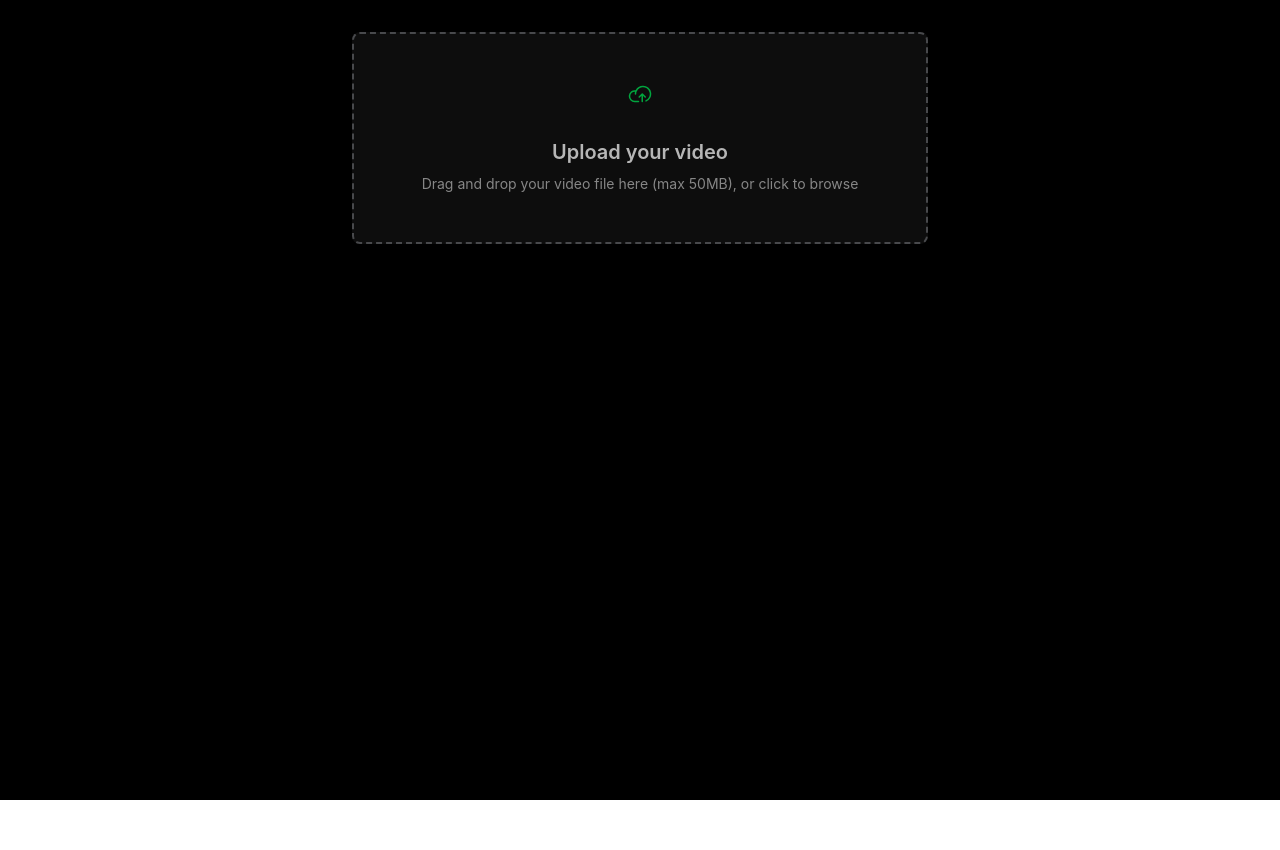
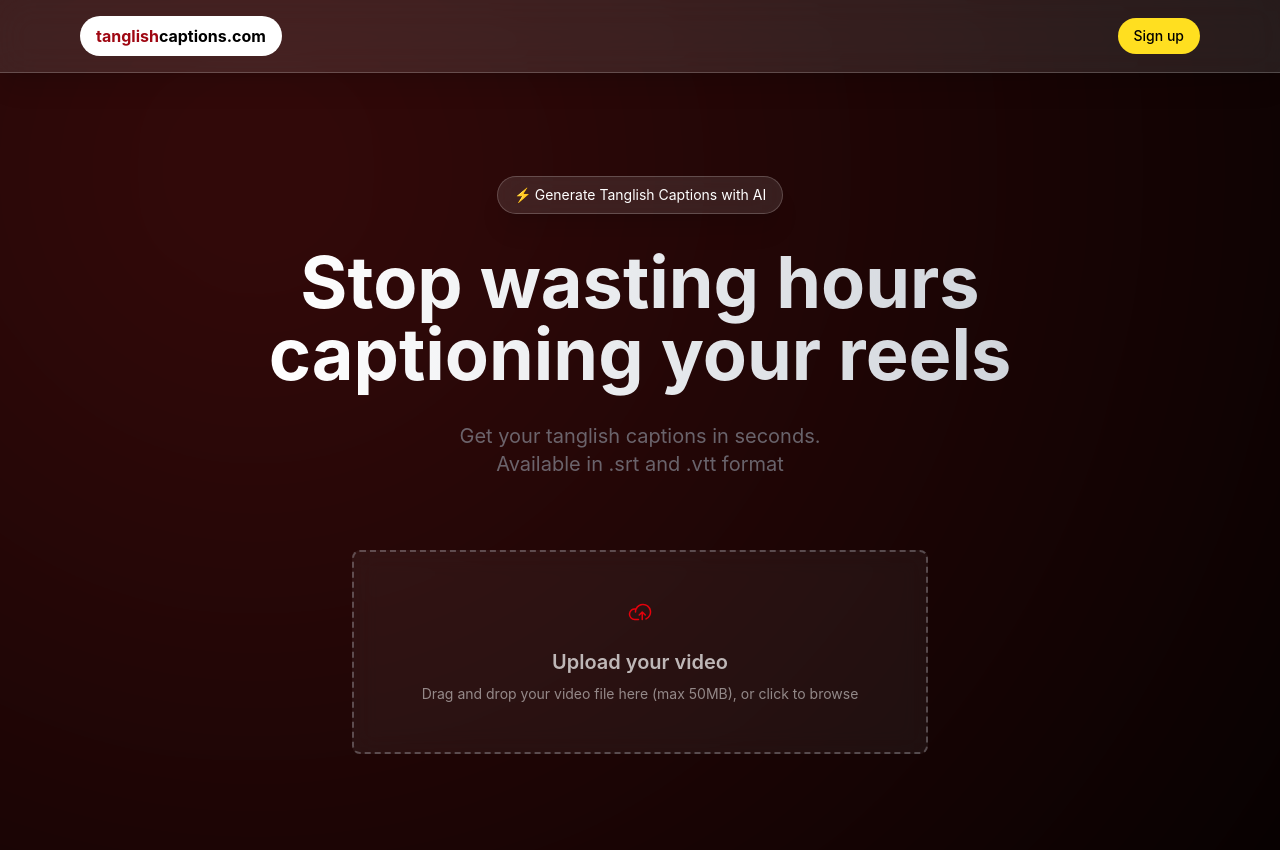
Before and after one commit to remotion-dev/template-next-app-dir-tailwind, a Next.js app: page / in a window 1280 px wide. Before the commit the page ends 800 px from the top, so only its background shows below. Built offline with nearby package versions, Linux system fonts and the light colour scheme; what @remotion/paths, @remotion/shapes would draw is missing.

Commit message:
decent website brewing tbh

```diff
--- a/src/app/layout.tsx
+++ b/src/app/layout.tsx
@@ -1,16 +1,16 @@
 import "../../styles/global.css";
-import { Metadata, Viewport } from "next";
+import { Metadata, } from "next";
 
 export const metadata: Metadata = {
-  title: "Remotion and Next.js",
-  description: "Remotion and Next.js",
+  title: "Tanglish Captions",
+  description: "Get your captions in Tanglish",
 };
 
-export const viewport: Viewport = {
-  width: "device-width",
-  initialScale: 1,
-  maximumScale: 1,
-};
+// export const viewport: Viewport = {
+//   width: "device-width",
+//   initialScale: 1,
+//   maximumScale: 1,
+// };
 
 export default function RootLayout({
   children,
--- a/src/app/page.tsx
+++ b/src/app/page.tsx
@@ -16,7 +16,9 @@ import { RenderControls } from "../components/RenderControls";
 import { Spacing } from "../components/Spacing";
 import { Tips } from "../components/Tips";
 import { Main } from "../remotion/MyComp/Main";
-import FileDrop from "../components/FileUploader"; // Adjust path based on where your uploader is located
+// import FileDrop from "../components/FileUploader"; // Adjust path based on where your uploader is located
+import Hero from "../components/Hero";
+import Nav from "../components/Navbar";
 
 const Home: NextPage = () => {
   const [uploadedURL, setUploadedURL] = useState<string | null>(null);
@@ -54,7 +56,7 @@ const Home: NextPage = () => {
 
 
   return (
-    <div className="min-h-screen bg-black text-white p-4">
+    <div className="min-h-screen  text-white">
       {(uploadedURL && flag) ? (
         <div className="max-w-screen-md m-auto mb-5">
         <div className="overflow-hidden rounded-geist shadow-[0_0_200px_rgba(0,0,0,0.15)] mb-10 mt-16">
@@ -81,7 +83,11 @@ const Home: NextPage = () => {
         <Tips />
       </div>
       ) : (
-        <FileDrop onUploadComplete={(url) => setUploadedURL(url)} />
+        // <FileDrop onUploadComplete={(url) => setUploadedURL(url)} />
+        <>
+        <Nav />
+        <Hero />
+        </>
       )}
     </div>
   );
--- a/src/components/FileUploader.tsx
+++ b/src/components/FileUploader.tsx
@@ -109,15 +109,15 @@ export default function FileDrop({ onUploadComplete }: { onUploadComplete: (url:
       <div
         className={`relative w-full max-w-xl text-black rounded-lg border-2 border-dashed p-8 flex flex-col items-center justify-center transition-all
           backdrop-blur-md cursor-pointer
-          ${isDragging ? "border-green-400 bg-yellow-100/20" : "border-gray-300/30 bg-white/5"}`}
+          ${isDragging ? "border-red-400 bg-yellow-100/20" : "border-gray-300/30 bg-white/5"}`}
         onDragOver={handleDragOver}
         onDragLeave={handleDragLeave}
         onDrop={handleDrop}
         onClick={handleClick}
       >
         <div className="relative z-10 flex flex-col items-center text-center">
-          <div className="mb-4 rounded-full p-4">
-            <CloudArrowUp className="h-6 w-6 text-green-600" />
+          <div className="mb-2 rounded-full p-4">
+            <CloudArrowUp className="h-6 w-6 text-red-600" />
           </div>
           <h3 className="mb-2 text-xl font-semibold text-white/70">
             {file ? "File ready to submit" : "Upload your video"}
--- /dev/null
+++ b/src/components/Hero.tsx
@@ -0,0 +1,70 @@
+"use client";
+
+// import { useEffect, useRef } from 'react';
+import FileUploader from './FileUploader';
+
+export default function Hero() {
+  // const orbitRef = useRef<HTMLDivElement>(null);
+
+  // useEffect(() => {
+  //   const animate = () => {
+  //     if (!orbitRef.current) return;
+
+  //     const time = Date.now() * 0.001;
+  //     const x = Math.sin(time * 0.3) * 20;
+  //     const y = Math.cos(time * 0.2) * 20;
+
+  //     orbitRef.current.style.transform = `translate(${x}%, ${y}%)`;
+  //     console.log("x and y",x,y)
+  //     requestAnimationFrame(animate);
+  //   };
+
+  //   animate();
+  // }, []);
+
+  return (
+    <div className="relative min-h-screen w-full overflow-hidden bg-black">
+      {/* Animated Background Gradient */}
+      <div
+        // ref={orbitRef}
+        className="absolute translate-x-[5] translate-y-2 -left-1/4 -top-1/4 h-[150%] w-[150%] "
+        style={{
+          background: `radial-gradient(circle at 30% 30%, #D62828 0%, transparent 90%)`,
+          opacity: 0.25,
+          filter: 'blur(100px)',
+        }}
+      />
+
+      {/* Content Container */}
+      <div className="relative z-10 mx-auto max-w-7xl px-4 py-20 sm:px-6 lg:px-8">
+        <div className="flex flex-col items-center justify-center space-y-6 text-center">
+          {/* Header */}
+
+          <div className='mt-24 items-center justify-center z-50 px-4
+     flex py-2
+     bg-white/10 backdrop-blur-lg border border-white/20
+     shadow-xl rounded-full md:text-sm  text-[10px]'>
+            ⚡ Generate Tanglish Captions with AI
+          </div>
+
+
+          <h1 className="max-w-4xl  py-2 bg-gradient-to-r from-white to-gray-300 bg-clip-text text-4xl font-bold text-transparent sm:text-5xl md:text-6xl lg:text-7xl">
+          {/* Reels ah kudunga<br />Captions ah edunga */}
+          Stop wasting hours <br /> captioning your reels
+          </h1>
+
+          {/* Subtitle */}
+          <p className="max-w-2xl text-lg text-gray-400/60 sm:text-xl">
+            Get your tanglish captions in seconds. <br /> Available in .srt and .vtt format
+          </p>
+
+          {/* FileUploader Component */}
+          <div className="w-full mt-8 max-w-3xl">
+            <FileUploader onUploadComplete={(url) => console.log('Upload completed:', url)} />
+          </div>
+
+        </div>
+      </div>
+    </div>
+  );
+}
--- /dev/null
+++ b/src/components/Navbar.tsx
@@ -0,0 +1,58 @@
+'use client';
+import Link from 'next/link';
+import Image from 'next/image';
+
+export default function Nav() {
+//   const { user, signOut } = useAuth();
+const user = null;
+const signOut = () => {};
+
+  return (
+<nav className="fixed left-1/2 -translate-x-1/2 z-50 w-full
+     flex justify-between items-center py-4 px-6 md:px-12 lg:px-20
+     bg-white/10 backdrop-blur-lg border border-b border-t-0 border-l-0 border-r-0 border-white/20
+     shadow-xl">
+
+      <div className='max-w-7xl justify-between w-full flex'>
+
+      <div className="flex max-w-7xl items-center">
+        <Link href="/">
+          <div className="bg-white text-black font-bold px-4 py-2 rounded-full cursor-pointer transition hover:opacity-90">
+            <span className="">
+              <span className="text-red-800">tanglish</span>captions.com
+            </span>
+          </div>
+        </Link>
+      </div>
+
+      <div className="flex items-center gap-4">
+        {user ? (
+          <>
+            <button
+              onClick={signOut}
+              className="bg-yellow-300 px-6 py-2.5 cursor-pointer rounded-full text-sm font-medium hover:opacity-90 transition"
+            >
+            <span className='text-black'>Sign out</span>
+            </button>
+            <Link href="/dashboard" className="flex items-center gap-2 hover:opacity-90 transition">
+              <Image
+                src={user?.identities[0].identity_data.avatar_url || "/default-avatar.png"}
+                alt="User Avatar"
+                className="w-8 h-8 rounded-full border border-black"
+              />
+              <span className="text-sm md:block hidden font-medium text-black">{user?.identities[0].identity_data.name || "Profile"}</span>
+            </Link>
+          </>
+        ) : (
+          <Link href="/login">
+            <button className="bg-yellow-300 cursor-pointer text-black px-4 py-2 rounded-full text-sm font-medium hover:opacity-90 transition">
+              Sign up
+            </button>
+          </Link>
+        )}
+      </div>
+
+      </div>
+    </nav>
+  );
+}
--- a/styles/global.css
+++ b/styles/global.css
@@ -12,7 +12,7 @@
   --geist-border-radius: 5px;
   --geist-quarter-pad: 6px;
   --geist-half-pad: 12px;
-  --geist-pad: 24px;
+  --geist-pad: 12px;
   --geist-font: "Inter";
 
   --geist-error: #e00;
```
